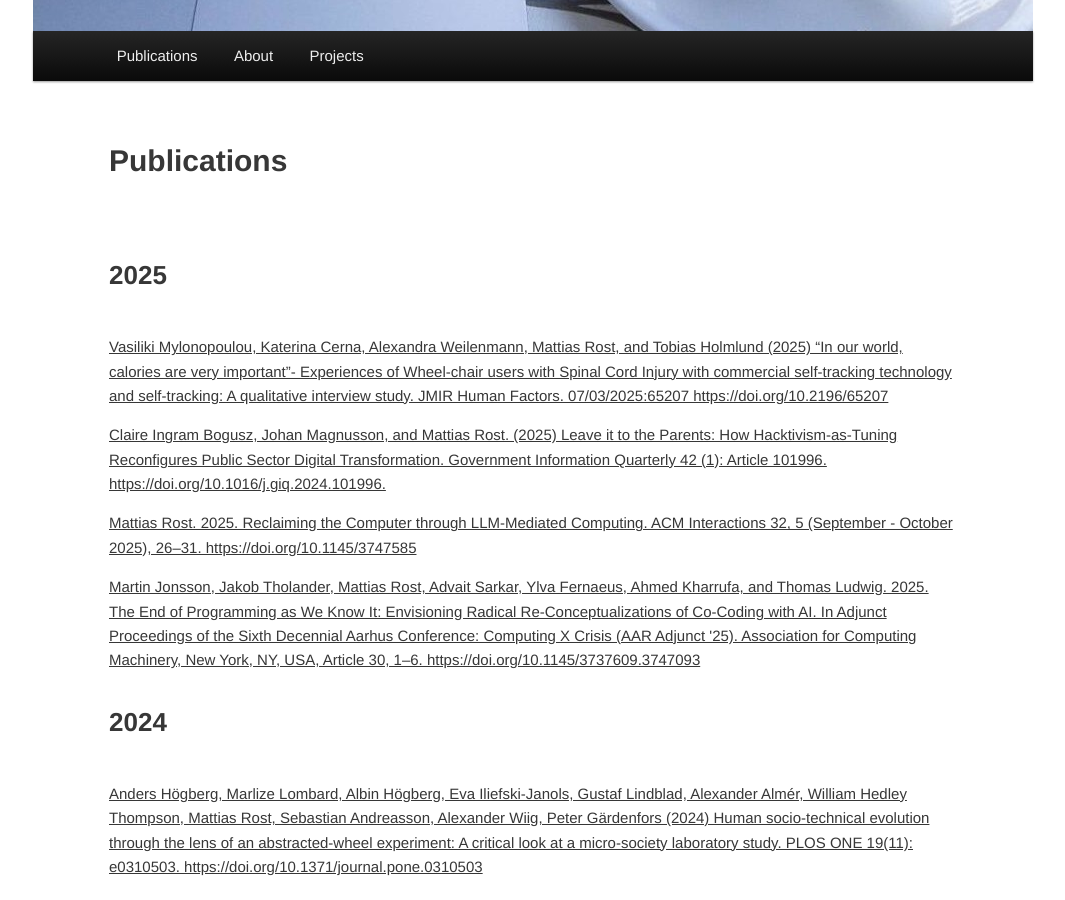
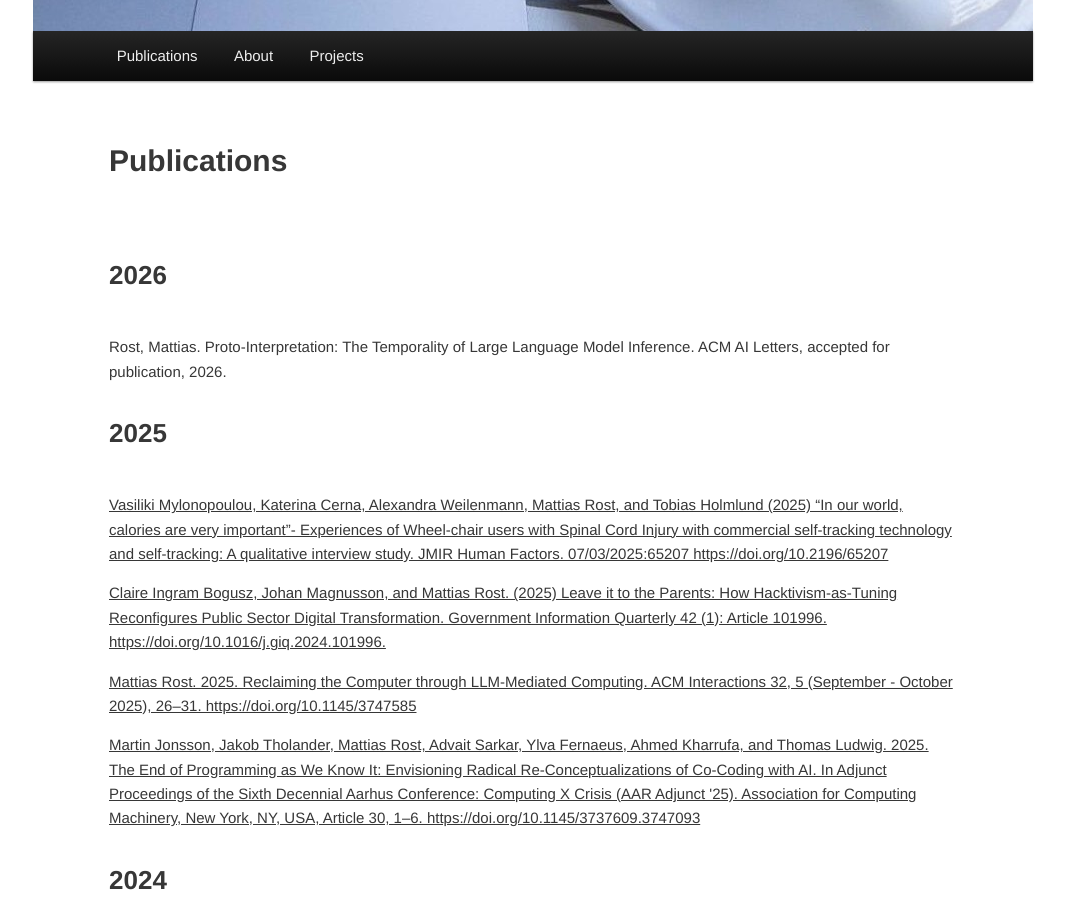
Before and after one commit to rrostt/rrostt.github.io, a Jekyll site: the page built from _pages/2011-09-24-publications.html, in a window 1280 px wide and 900 px high, scrolled down 452 px. Shown: the whole window, without its empty margins (107-1172 px from the left). Built offline with Jekyll 4.4.1, drawn with Linux system fonts in a browser that asks for light colours.

Commit message:
Add 2026 publication entry
Co-authored-by: rrostt <1921862+rrostt@users.noreply.github.com>

```diff
--- a/_pages/2011-09-24-publications.html
+++ b/_pages/2011-09-24-publications.html
@@ -21,6 +21,9 @@ first_name: Mattias
 last_name: Rost
 permalink: "/publications/"
 ---
+    <h1>2026</h1>
+    <p>Rost, Mattias. Proto-Interpretation: The Temporality of Large Language Model Inference. ACM AI Letters, accepted for publication, 2026.</p>
+
     <h1>2025</h1>
     <p><a href="https://doi.org/10.2196/65207">
         Vasiliki Mylonopoulou,  Katerina Cerna,  Alexandra Weilenmann,  Mattias Rost, and Tobias Holmlund
```
